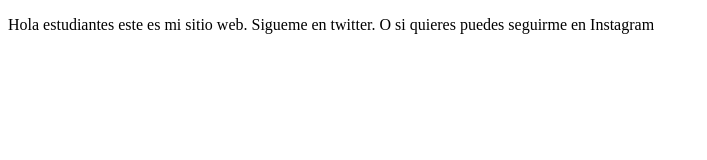
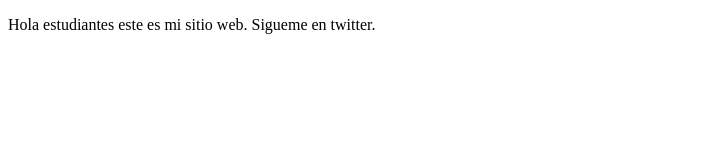
Before and after one commit to facundoleonojeda/proyectoDemoCursoPrework, a plain HTML site: page index.html in a window 1280 px wide. Shown: the whole page, without its empty margins (0-707 px from the left). Drawn offline with Linux system fonts and the light colour scheme.

```diff
--- a/index.html
+++ b/index.html
@@ -8,7 +8,7 @@
 </head>
 <body>
     <p>Hola estudiantes este es mi sitio web. Sigueme en twitter.
-        O si quieres puedes seguirme en Instagram
+
     </p>
 </body>
 </html>
```
